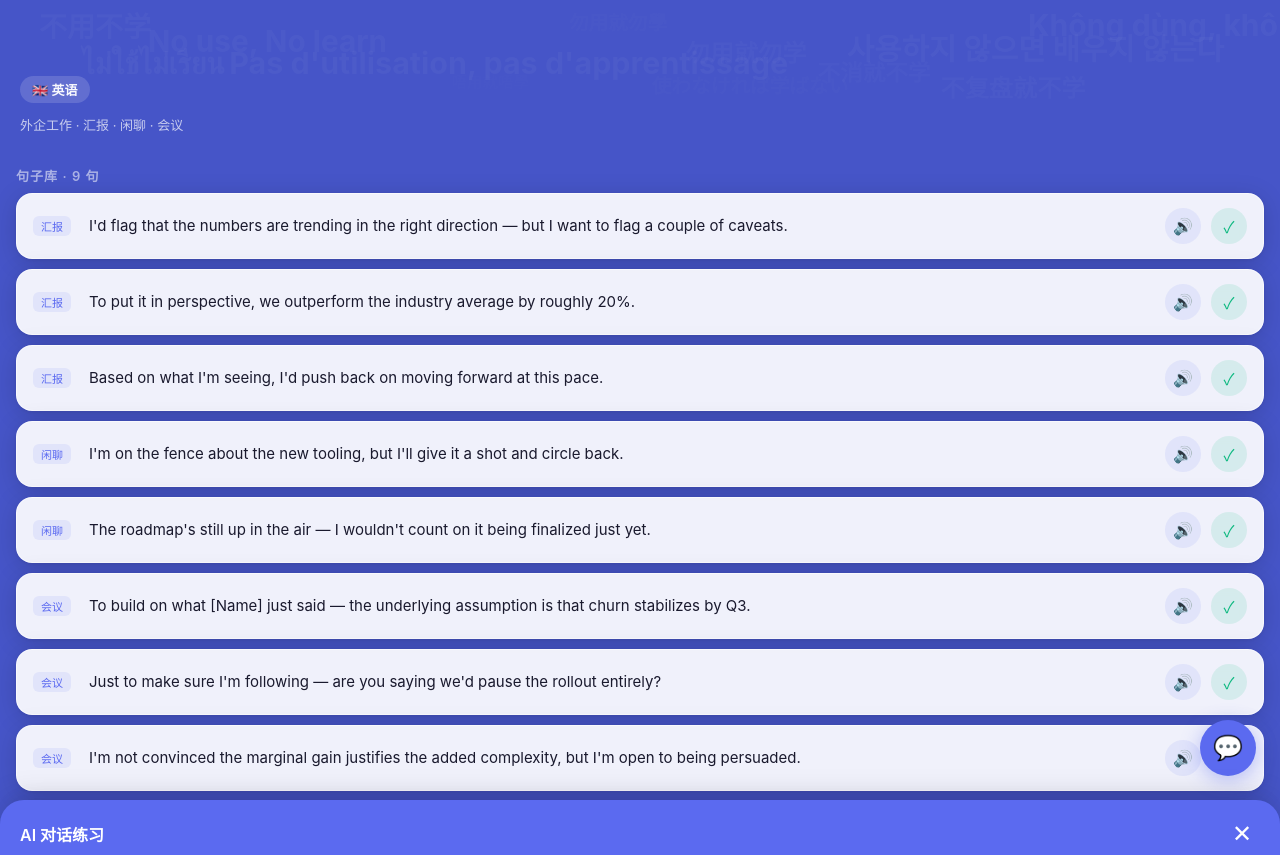
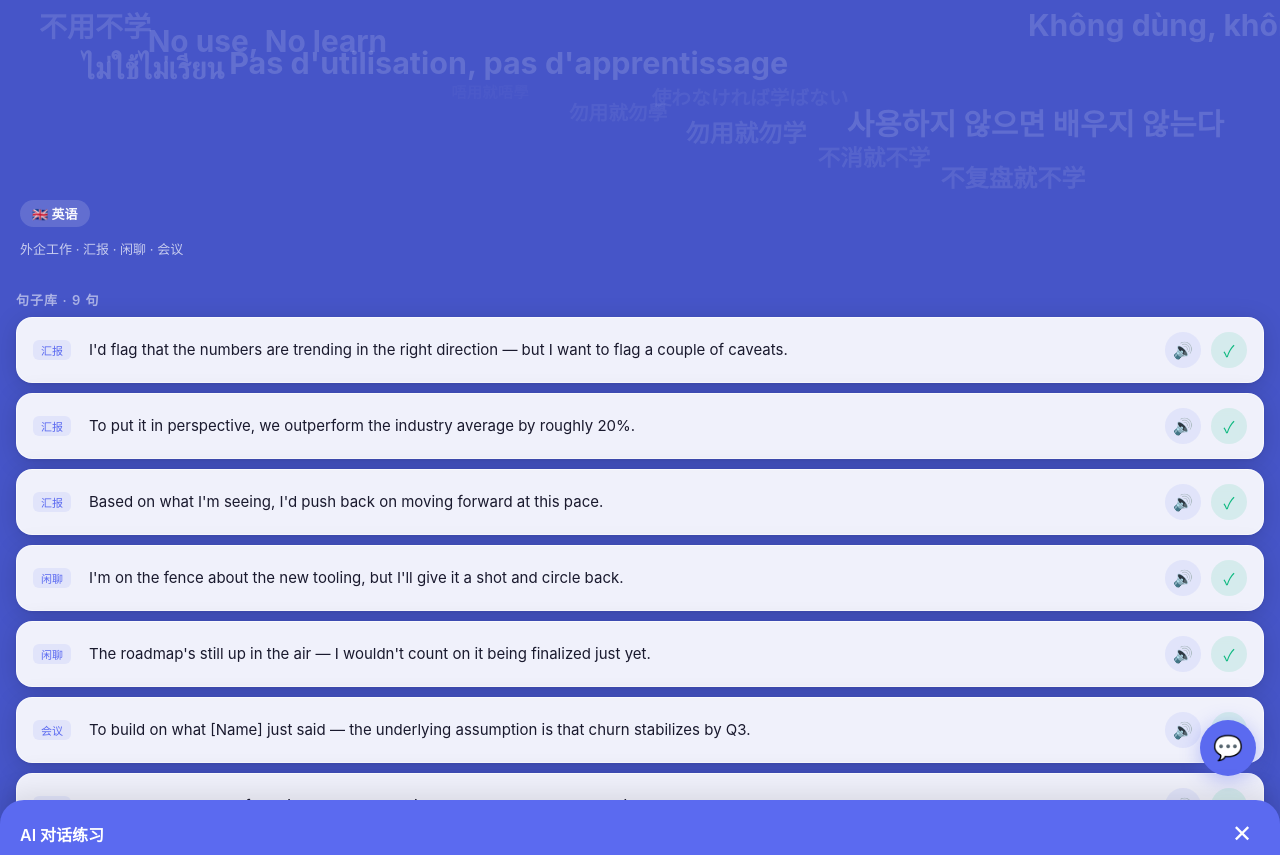
Before and after one commit to schumannleess-rgb/no-use-no-learn, a plain HTML site: page index.html in a window 1280 px wide. Shown: the top 855 px of the page. Drawn offline with Linux system fonts and the light colour scheme.

Commit message:
Banner height 200px, opacity base 0.35, top spread down to 160px

```diff
--- a/index.html
+++ b/index.html
@@ -42,7 +42,7 @@
       right: 0;
       z-index: 1;
       pointer-events: none;
-      height: 80px;
+      height: 200px;
       background: transparent;
       overflow: visible;
     }
@@ -55,32 +55,32 @@
       position: absolute;
       font-size: 22px;
       font-weight: 700;
-      color: rgba(255,255,255,0.18);
+      color: rgba(255,255,255,0.35);
       white-space: nowrap;
     }
     @keyframes lingoBreath {
-      from { transform: scale(1.4); opacity: 0.2; }
-      to   { transform: scale(0.7); opacity: 0.06; }
+      from { transform: scale(1.4); opacity: 0.45; }
+      to   { transform: scale(0.7); opacity: 0.08; }
     }
     .lingo-phrases span:nth-child(1)  { left:4vw;    top:8px;   animation: lingoBreath 3.00s ease-in-out -0.12s infinite alternate; }
     .lingo-phrases span:nth-child(2)  { left:14vw;   top:28px;  animation: lingoBreath 3.75s ease-in-out -1.83s infinite alternate; }
     .lingo-phrases span:nth-child(3)  { left:24vw;   top:50px;  animation: lingoBreath 4.50s ease-in-out -3.54s infinite alternate; }
-    .lingo-phrases span:nth-child(4)  { left:34vw;   top:65px;  animation: lingoBreath 5.25s ease-in-out -0.47s infinite alternate; }
-    .lingo-phrases span:nth-child(5)  { left:44vw;   top:5px;   animation: lingoBreath 3.00s ease-in-out -2.91s infinite alternate; }
-    .lingo-phrases span:nth-child(6)  { left:54vw;   top:35px;  animation: lingoBreath 3.75s ease-in-out -4.22s infinite alternate; }
-    .lingo-phrases span:nth-child(7)  { left:64vw;   top:55px;  animation: lingoBreath 4.50s ease-in-out -1.66s infinite alternate; }
-    .lingo-phrases span:nth-child(8)  { left:74vw;   top:70px;  animation: lingoBreath 5.25s ease-in-out -3.08s infinite alternate; }
+    .lingo-phrases span:nth-child(4)  { left:34vw;   top:75px;  animation: lingoBreath 5.25s ease-in-out -0.47s infinite alternate; }
+    .lingo-phrases span:nth-child(5)  { left:44vw;   top:95px;  animation: lingoBreath 3.00s ease-in-out -2.91s infinite alternate; }
+    .lingo-phrases span:nth-child(6)  { left:54vw;   top:115px; animation: lingoBreath 3.75s ease-in-out -4.22s infinite alternate; }
+    .lingo-phrases span:nth-child(7)  { left:64vw;   top:140px; animation: lingoBreath 4.50s ease-in-out -1.66s infinite alternate; }
+    .lingo-phrases span:nth-child(8)  { left:74vw;   top:160px; animation: lingoBreath 5.25s ease-in-out -3.08s infinite alternate; }
     .lingo-phrases span:nth-child(9)  { left:84vw;   top:12px;  animation: lingoBreath 3.00s ease-in-out -0.55s infinite alternate; }
-    .lingo-phrases span:nth-child(10) { left:8vw;    top:50px;  animation: lingoBreath 3.75s ease-in-out -2.73s infinite alternate; }
-    .lingo-phrases span:nth-child(11) { left:50vw;   top:68px;  animation: lingoBreath 4.50s ease-in-out -1.14s infinite alternate; }
-    .lingo-phrases span:nth-child(12) { left:70vw;   top:30px;  animation: lingoBreath 5.25s ease-in-out -4.55s infinite alternate; }
+    .lingo-phrases span:nth-child(10) { left:8vw;    top:55px;  animation: lingoBreath 3.75s ease-in-out -2.73s infinite alternate; }
+    .lingo-phrases span:nth-child(11) { left:50vw;   top:80px;  animation: lingoBreath 4.50s ease-in-out -1.14s infinite alternate; }
+    .lingo-phrases span:nth-child(12) { left:70vw;   top:105px; animation: lingoBreath 5.25s ease-in-out -4.55s infinite alternate; }
     </style>
     <style>
     /* ── Header ── */
     header {
       background: rgba(70,85,200,1);
       color: rgba(255,255,255,0.95);
-      padding: 76px 20px 16px;
+      padding: 200px 20px 16px;
       border-radius: 0;
     }
     .lang-badge {
@@ -116,7 +116,7 @@
     }
 
     #app {
-      padding-top: 80px;
+      padding-top: 200px;
     }
 
     #sentence-list {
```
